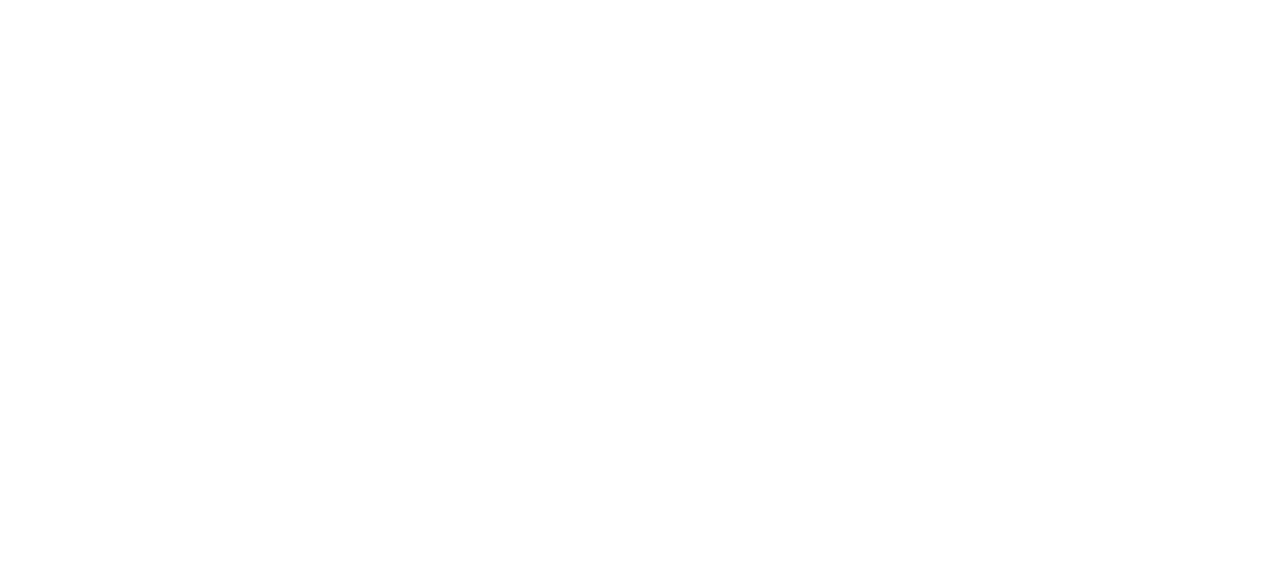
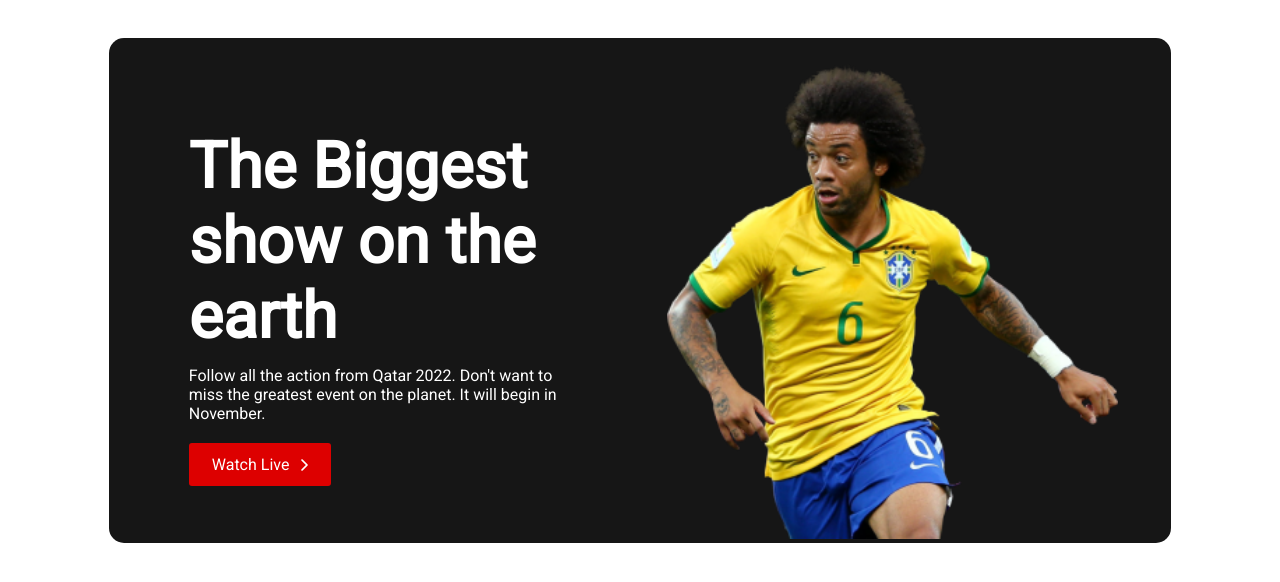
Before and after one commit to mrseeker53/fifa-world-cup, a plain HTML site: page index.html in a window 1280 px wide. Drawn offline with Linux system fonts and the light colour scheme.

Commit message:
header section

```diff
--- a/index.html
+++ b/index.html
@@ -1,19 +1,48 @@
 <!DOCTYPE html>
 <html lang="en">
+
+<!-------------------- Head Section Start -------------------->
+
 <head>
+    <!--------------------- Meta Data Section ---------------->
     <meta charset="UTF-8">
     <meta http-equiv="X-UA-Compatible" content="IE=edge">
     <meta name="viewport" content="width=device-width, initial-scale=1.0">
-    <title>Fifa World Cup Qatar 2022</title>
-    <!------------------- CSS Styles -------------------->
+    <!--------------------- Title of Website ----------------->
+    <title>FIFA World Cup Qatar 2022</title>
+    <!--------------------- CSS Styles ----------------------->
     <link rel="stylesheet" href="style.css">
-    <!------------------- Font Awesome ------------------>
+    <!--------------------- Font Awesome --------------------->
     <script src="https://kit.fontawesome.com/ddbca13e5b.js" crossorigin="anonymous"></script>
 </head>
+<!-------------------- Head Section End ---------------------->
+
+
+<!-------------------- Body Section Start -------------------->
+
 <body>
+    <!---------------- Header Section Start ------------------>
     <header>
-
+        <div class="banner">
+            <div class="banner-info">
+                <h1>The Biggest show on the earth</h1>
+                <p>Follow all the action from Qatar 2022. Don't want to miss the greatest event on the planet. It will
+                    begin in November.</p>
+                <a href="http://">Watch Live<i id="closing" class="fa-solid fa-chevron-right"></i></a>
+            </div>
+            <div class="banner-img">
+                <img src="images/Banner Image.png" alt="player">
+            </div>
+        </div>
     </header>
+    <!---------------- Header Section End -------------------->
 
 </body>
+<!-------------------- Body Section End ---------------------->
+
+
+<!-------------------- Footer Section Start ------------------>
+<footer></footer>
+<!-------------------- Footer Section End -------------------->
+
 </html>
--- a/style.css
+++ b/style.css
@@ -1,7 +1,60 @@
-/* ------------------- Google Font -------------------- */
+/* --------------------- Google Font --------------------- */
 @import url('https://fonts.googleapis.com/css2?family=Roboto&display=swap');
 
 
 body {
     font-family: 'Roboto', sans-serif;
 }
+
+/* ---------------- Header Section Start ----------------- */
+.banner {
+    background-color: #161616;
+    display: grid;
+    grid-template-columns: repeat(2, 1fr);
+    border-radius: 15px;
+    margin: 3% 8% 1% 8%;
+}
+
+.banner-info {
+    color: #FFFFFF;
+    margin: 9% 5% 5% 15%;
+    padding-right: 5%;
+
+}
+
+.banner-info h1 {
+    font-size: 4em;
+    margin-bottom: -1%;
+}
+
+.banner-info p {
+    margin-bottom: 2em;
+}
+
+.banner-info a {
+    text-decoration: none;
+    background-color: #DD0000;
+    color: #FFFFFF;
+    padding: 12px 23px;
+    border-radius: 3px;
+}
+
+.fa-chevron-right {
+    font-size: smaller;
+    margin-left: 10px;
+}
+
+.banner-img img {
+    margin-top: 5%;
+    margin-left: 5%;
+    width: 85%;
+}
+
+/* ---------------- Header Section End ------------------- */
+
+
+/* ---------------- Banner Section Start ----------------- */
+/* ---------------- Banner Section Start ----------------- */
+
+/* ---------------- Banner Section Start ----------------- */
+/* ---------------- Banner Section Start ----------------- */
```
